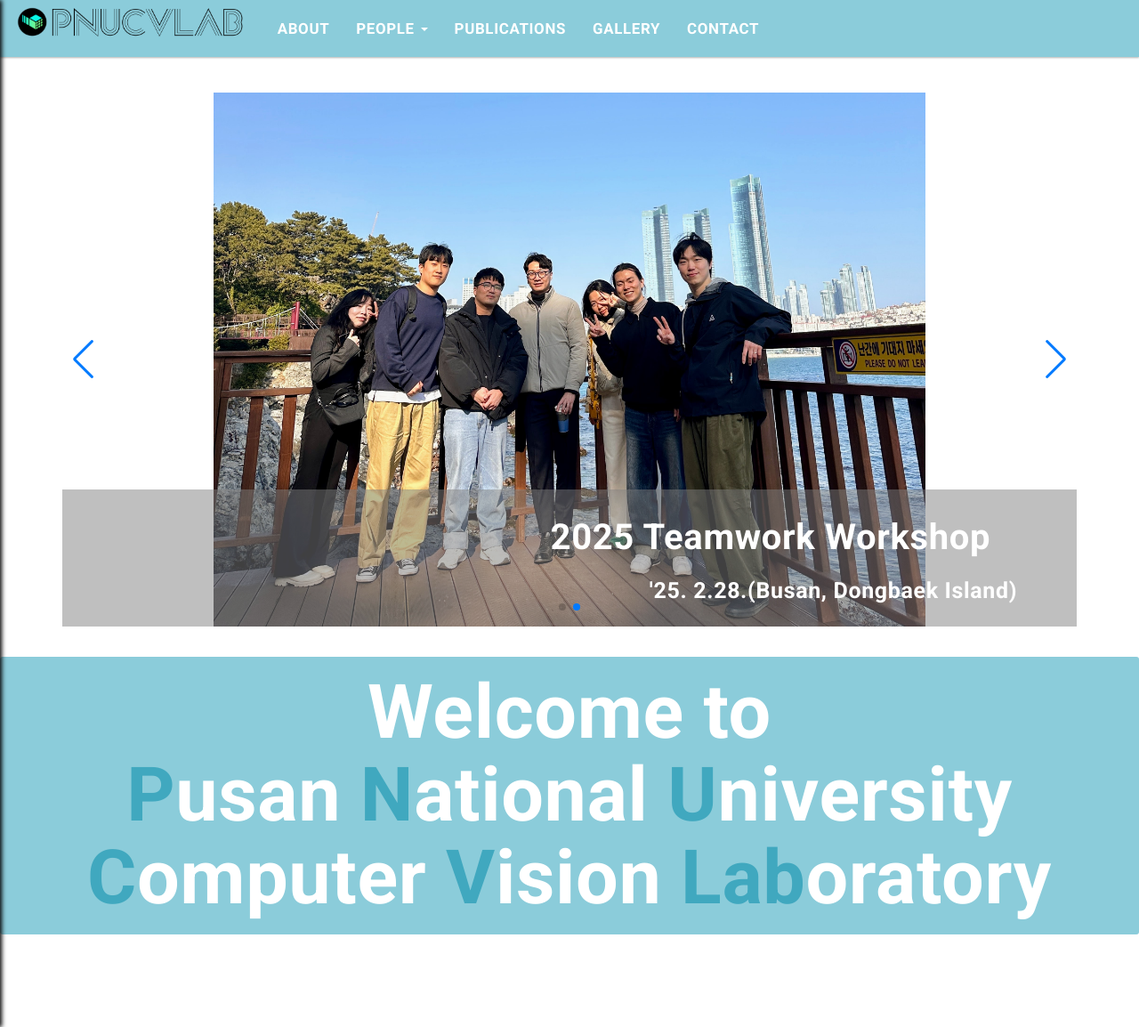
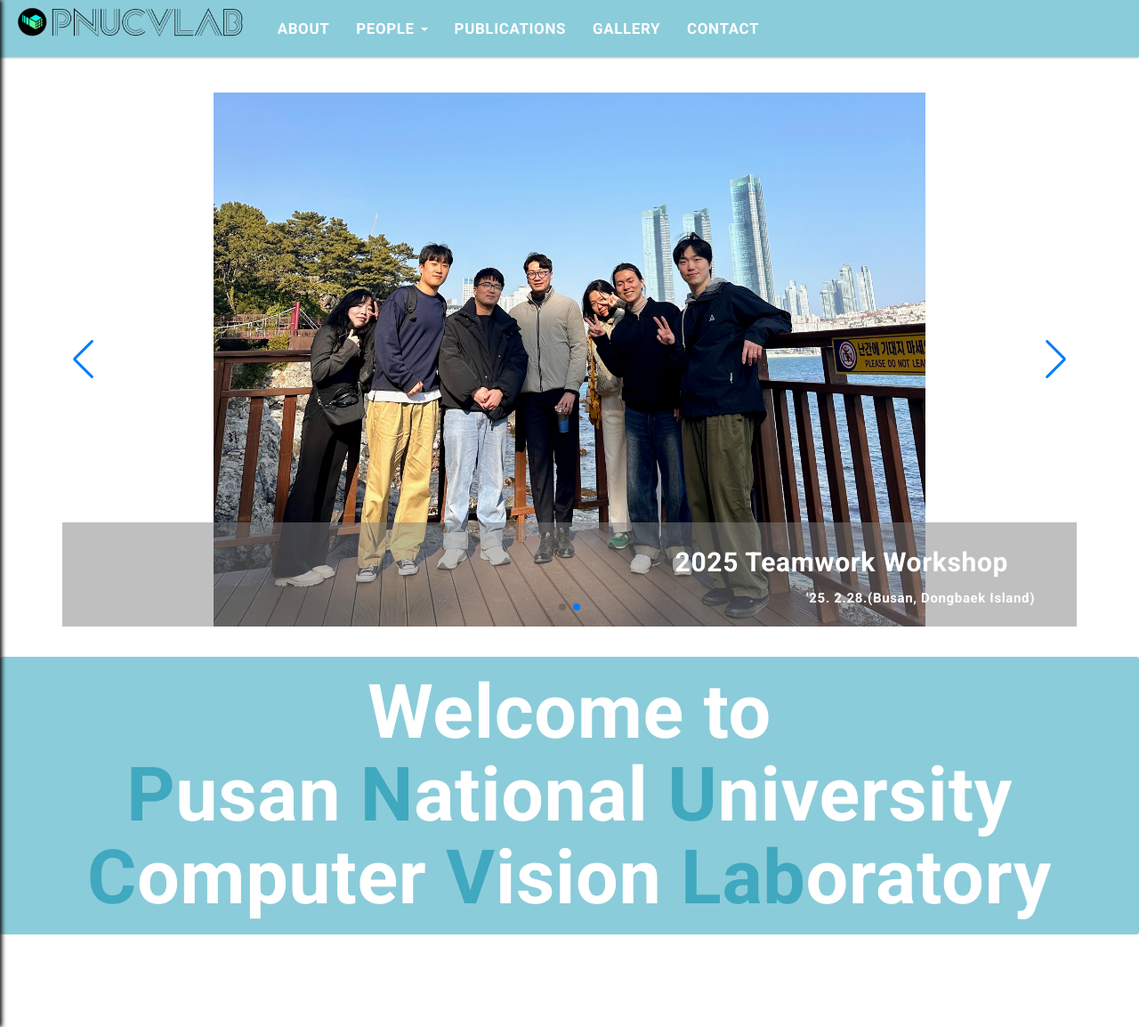
Before and after one commit to pnucvlab/pnucvlab.github.io, a Jekyll site: the page built from index.html, in a window 1280 px wide and 1154 px high. Shown: the whole window at 89% size. Built offline with Jekyll 4.4.1, drawn with Linux system fonts in a browser that asks for light colours; the list of posts is cut into pages by our own code.

Commit message:
edit notice

```diff
--- a/assets/css/main.css
+++ b/assets/css/main.css
@@ -24,7 +24,7 @@ body {
   }
 
   .notice-swiper .notice-slide .notice-title {
-	font-size: 40px;
+	font-size: 30px;
 	font-weight: 700;
 	margin-right: 2em;
 	text-align: right;
@@ -32,7 +32,7 @@ body {
   }
 
   .notice-swiper .notice-slide .notice-text {
-	font-size: 25px;
+	font-size: 15px;
 	margin-right: 2em;
 	font-weight: 600;
 	text-align: right;
```
